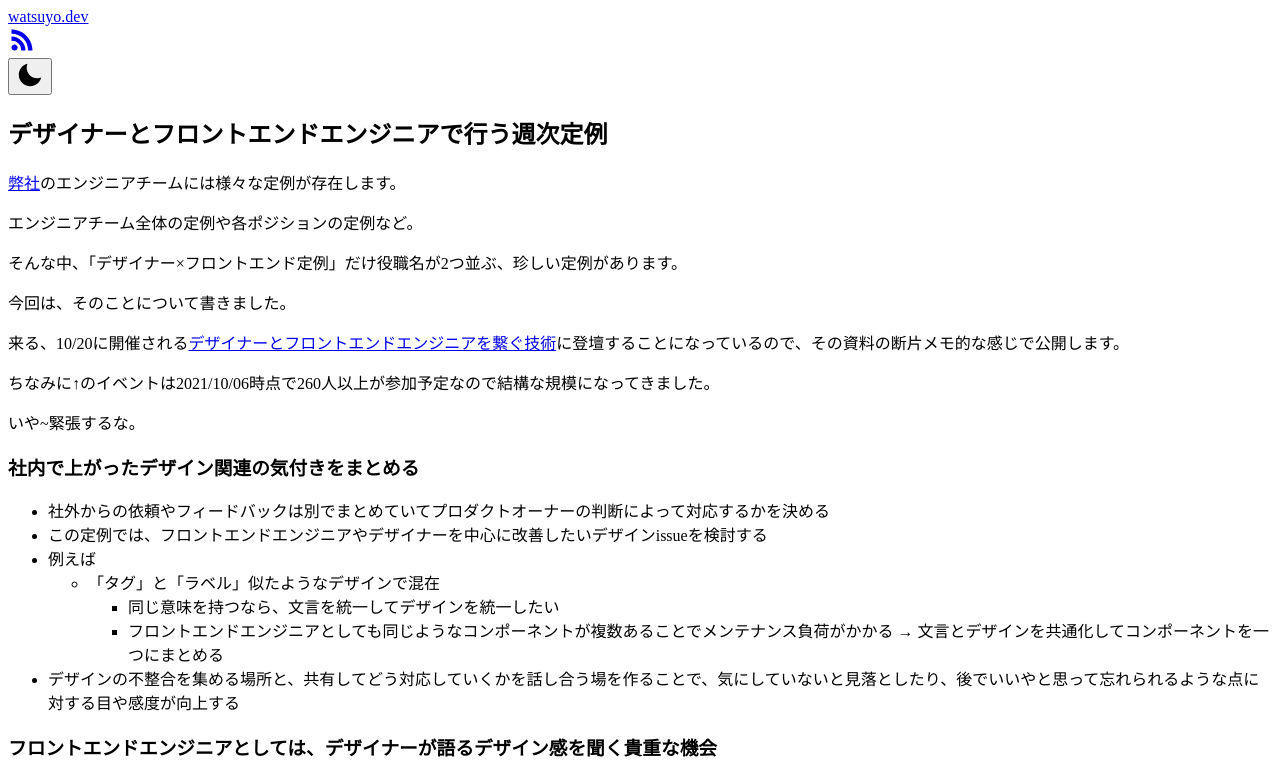
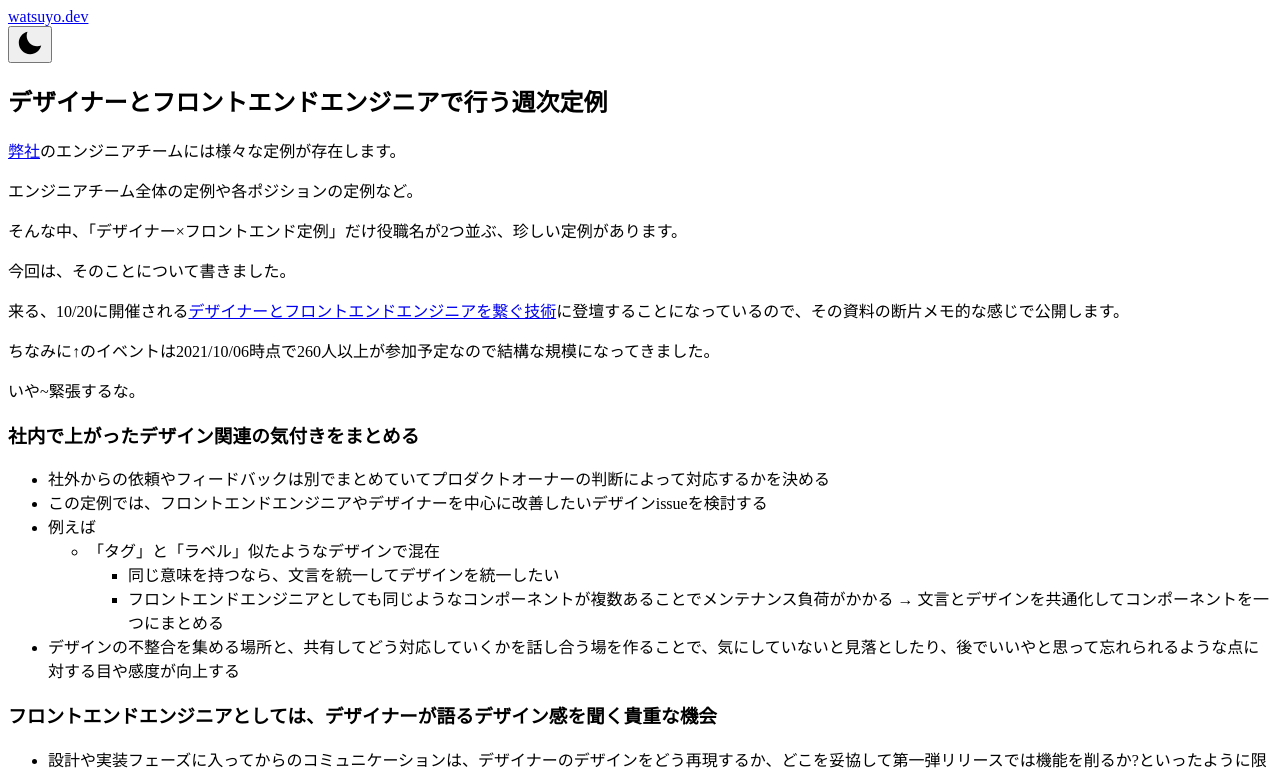
Before and after one commit to watsuyo/blog.v1, a Next.js app: page /blog/2021-10-06 in a window 1280 px wide. Shown: the top 774 px of the page. Built offline with nearby package versions, Linux system fonts and the light colour scheme; no server answers.

Commit message:
Hide RSS Link

```diff
--- a/src/components/Header.tsx
+++ b/src/components/Header.tsx
@@ -1,4 +1,4 @@
-import { IoLogoRss } from 'react-icons/io'
+// import { IoLogoRss } from 'react-icons/io'
 import { SITE_NAME } from 'global'
 import Link from 'next/link'
 import { ToggleDarkMode } from 'components/ToggleDarkMode'
@@ -10,13 +10,13 @@ export function Header() {
         <a>{SITE_NAME}</a>
       </Link>
       <div className="flex">
-        <div className="pr-1">
+        {/* <div className="pr-1">
           <Link aria-label="RSS Link" href="/rss/feed.xml" passHref>
             <a>
               <IoLogoRss size={28} />
             </a>
           </Link>
-        </div>
+        </div> */}
         <ToggleDarkMode />
       </div>
     </div>
```
